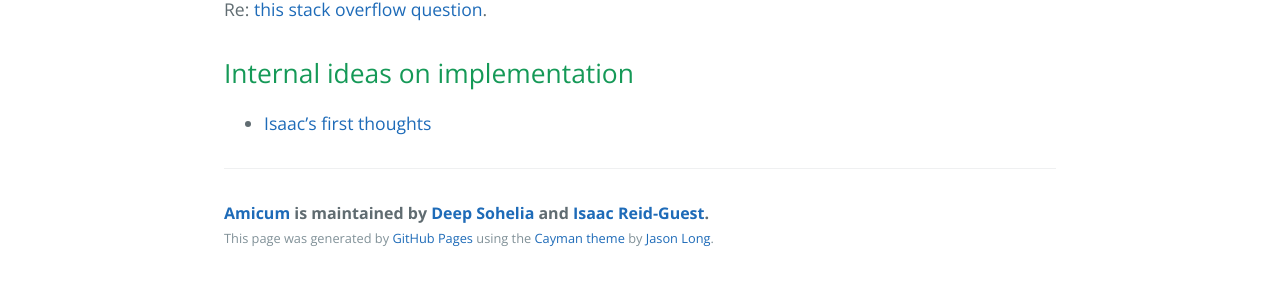
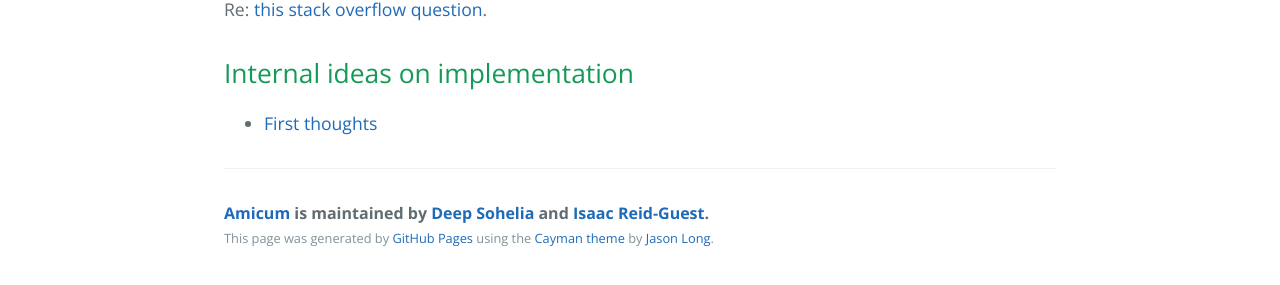
Before and after one commit to iunctus/amicum, a Jekyll site: the page built from index.md, in a window 1280 px wide. Shown: the part 513-798 px from the top of the page. Built offline with Jekyll 4.4.1, drawn with Linux system fonts in a browser that asks for light colours.

Commit message:
Update index.md

```diff
--- a/index.md
+++ b/index.md
@@ -11,4 +11,4 @@
 
 ## Internal ideas on implementation
 
-* [Isaac's first thoughts](https://github.com/picoknow/amicum/wiki/Isaac's-first-thoughts)
+* [First thoughts](notes/first-thoughts)
```
